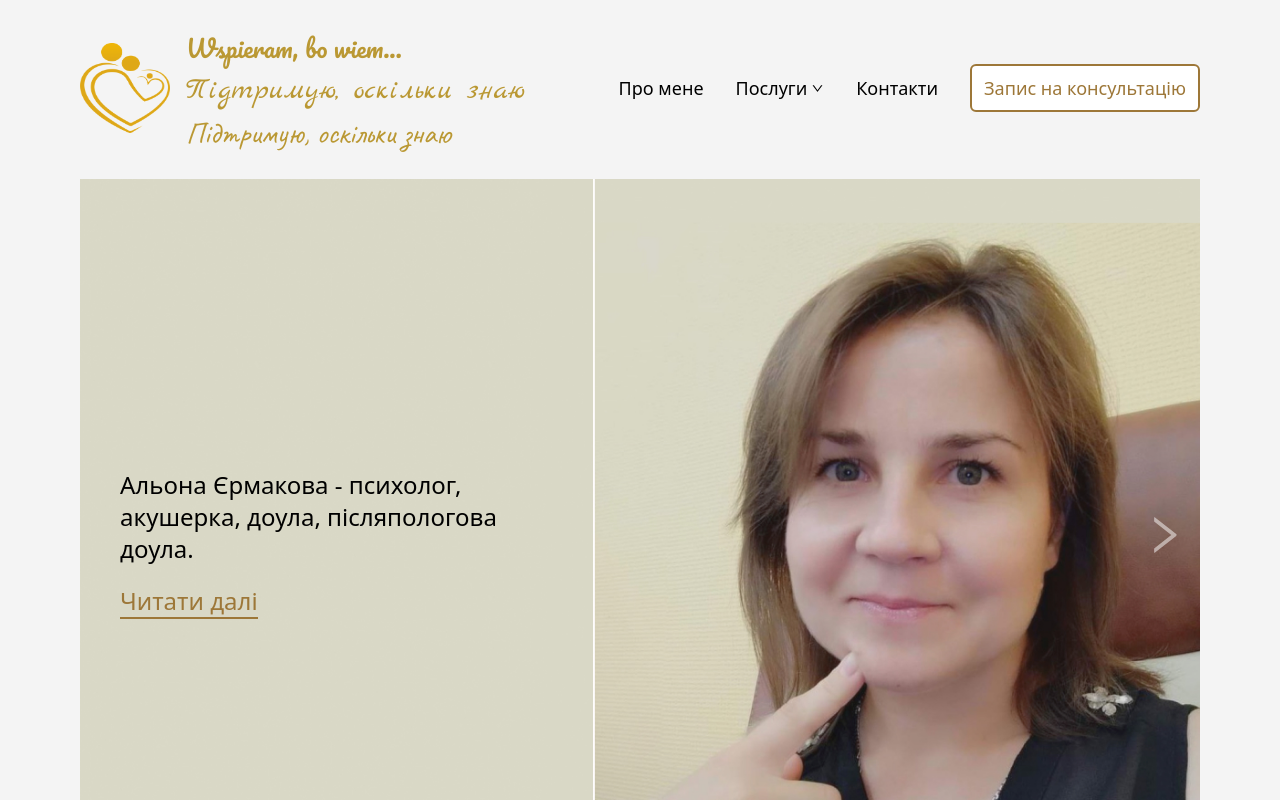
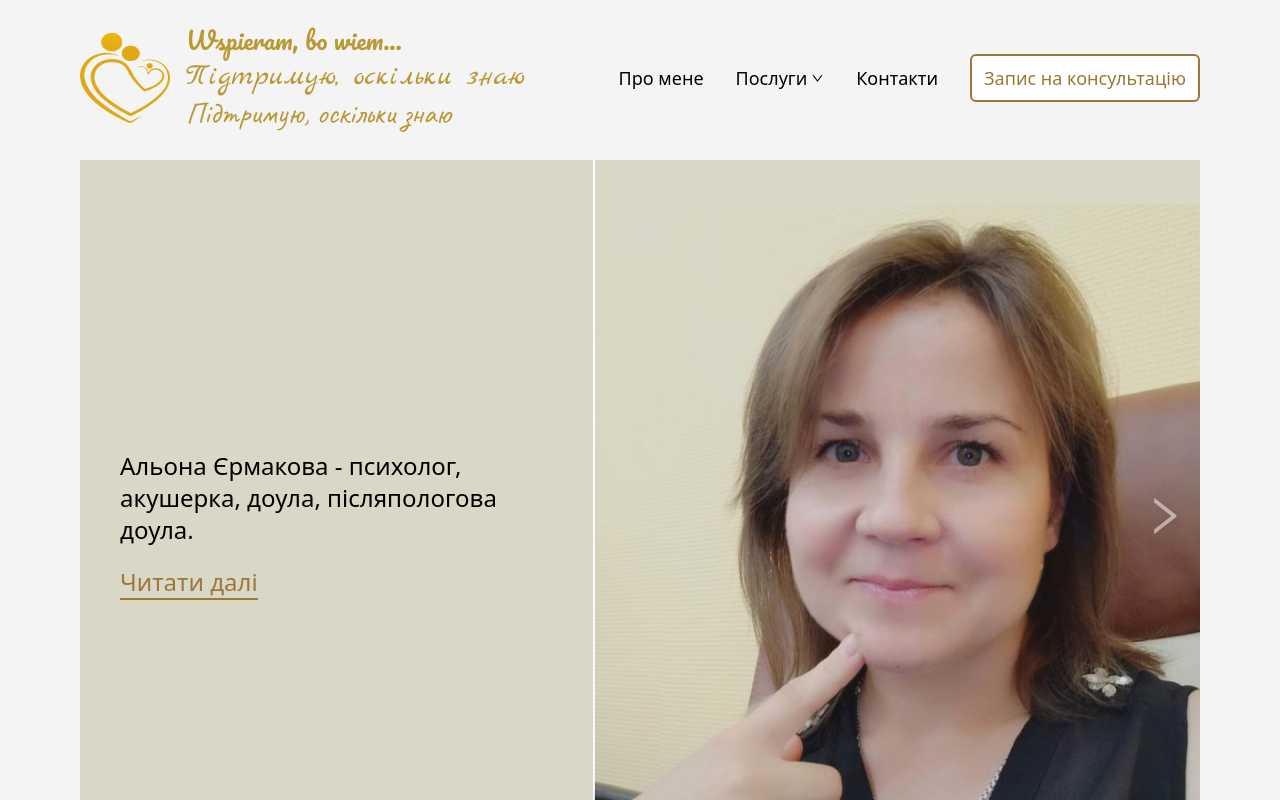
Before and after one commit to OlhaPo/wspieram-bo-wiem-landing-page, a React (Vite) app: page / in a window 1280 px wide. Shown: the top 800 px of the page. Built offline with nearby package versions, Linux system fonts and the light colour scheme.

Commit message:
Change styling of logo header.

```diff
--- a/src/components/NavMenu.jsx
+++ b/src/components/NavMenu.jsx
@@ -85,7 +85,7 @@ const NavMenu = () => {
               alt="Wspieram bo wiem logo"
               className="w-16 h-16 lg:h-[90px] lg:w-[90px]"
             />{" "}
-            <div className=" text-[#ba9833] text-5xl leading-8">
+            <div className=" text-[#ba9833] leading-6 md:leading-8">
               <span className="header-pacifico text-lg md:text-2xl">
                 Wspieram, bo wiem...
               </span>
```
